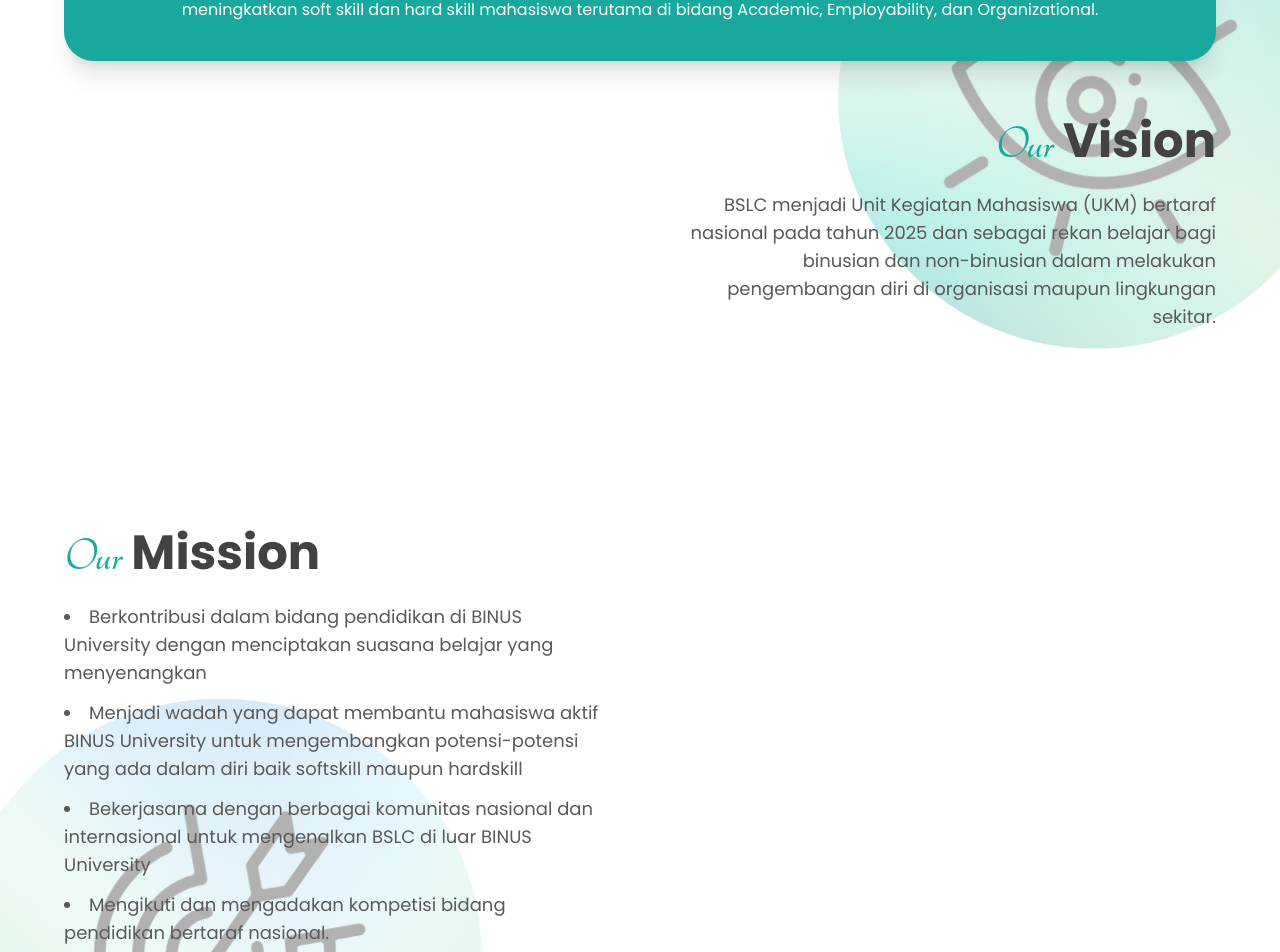
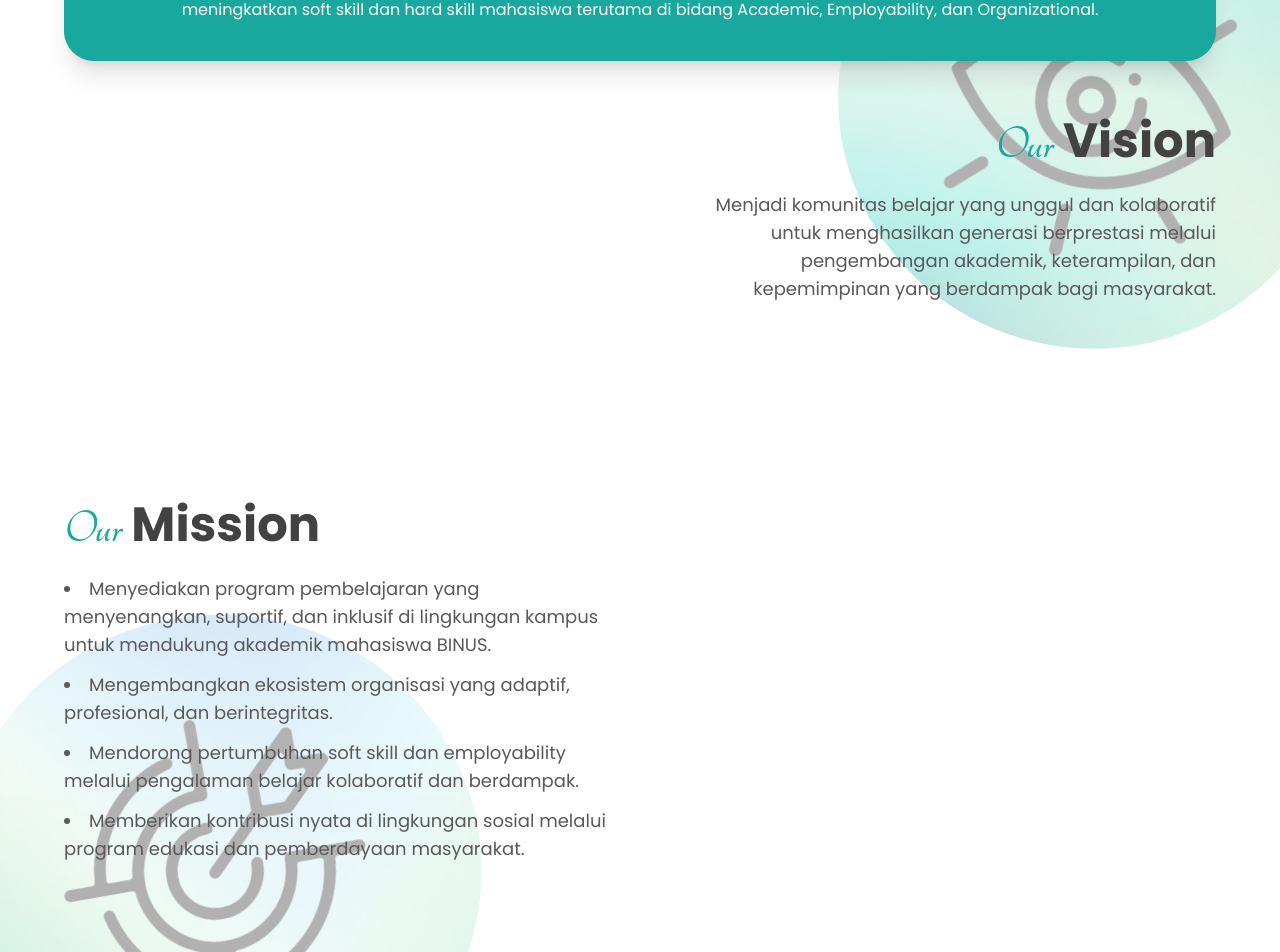
Before and after one commit to BinusStudentLearningCommunity/MainWebsite, a Next.js app in the folder frontend/: page /home in a window 1280 px wide. Shown: the part 982-1934 px from the top of the page. Built offline with nearby package versions, Linux system fonts and the light colour scheme.

Commit message:
feat: major update: home, vision and mission, and update history content

```diff
--- a/frontend/src/app/home/Hero.tsx
+++ b/frontend/src/app/home/Hero.tsx
@@ -40,7 +40,7 @@
         <p
           className={`font-light text-white text-lg md:text-xl tracking-widest uppercase ${poppins.className}`}
         >
-          BINUS STUDENT LEARNING CENTER
+          BINUS STUDENT LEARNING COMMUNITY
         </p>
 
         <h1
--- a/frontend/src/app/home/History.tsx
+++ b/frontend/src/app/home/History.tsx
@@ -17,7 +17,7 @@
 });
 
 
-type Year = '2007' | '2012' | '2014';
+type Year = '2007' | '2012' | '2025';
 
 const historyContent = {
   '2007': {
@@ -34,10 +34,10 @@
       </>
     ),
   },
-  '2014': {
+  '2025': {
     content: (
       <>
-        Konten untuk tahun 2014. Anda bisa menambahkan deskripsi yang sesuai di sini. BSLC terus berinovasi untuk memberikan dampak yang lebih besar bagi komunitas mahasiswa.
+        BSLC melakukan <strong>rekonstruksi visi dan misi</strong> sebagaimana seperti yang tertulis sekarang. BSLC juga <strong>kembali mengadakan Kelas Responsi</strong> dengan total lebih dari 2000 peserta di seluruh BINUS.
       </>
     ),
   },
@@ -45,7 +45,7 @@
 
 const History = () => {
   const [activeYear, setActiveYear] = useState<Year>('2007');
-  const years: Year[] = ['2007', '2012', '2014'];
+  const years: Year[] = ['2007', '2012', '2025'];
 
   return (
     <section className={`relative w-full text-center py-16 md:py-24 px-4 overflow-hidden bg-white ${poppins.className}`}>
--- a/frontend/src/app/home/VisionMission.tsx
+++ b/frontend/src/app/home/VisionMission.tsx
@@ -57,10 +57,10 @@
               <p
                 className={`mt-4 text-base md:text-lg text-gray-700 ${poppins.className}`}
               >
-                BSLC menjadi Unit Kegiatan Mahasiswa (UKM) bertaraf nasional
-                pada tahun 2025 dan sebagai rekan belajar bagi binusian dan
-                non-binusian dalam melakukan pengembangan diri di organisasi
-                maupun lingkungan sekitar.
+                Menjadi komunitas belajar yang unggul dan kolaboratif
+untuk menghasilkan generasi berprestasi melalui
+pengembangan akademik, keterampilan, dan
+kepemimpinan yang berdampak bagi masyarakat.
               </p>
             </div>
           </div>
@@ -81,21 +81,22 @@
                 className={`mt-4 space-y-3 text-base md:text-lg text-gray-700 list-disc list-inside ${poppins.className}`}
               >
                 <li>
-                  Berkontribusi dalam bidang pendidikan di BINUS University
-                  dengan menciptakan suasana belajar yang menyenangkan
+                  Menyediakan program pembelajaran yang
+menyenangkan, suportif, dan inklusif di lingkungan
+kampus untuk mendukung akademik mahasiswa BINUS.
                 </li>
                 <li>
-                  Menjadi wadah yang dapat membantu mahasiswa aktif BINUS
-                  University untuk mengembangkan potensi-potensi yang ada dalam
-                  diri baik softskill maupun hardskill
+                  Mengembangkan ekosistem organisasi yang adaptif,
+profesional, dan berintegritas.
                 </li>
                 <li>
-                  Bekerjasama dengan berbagai komunitas nasional dan
-                  internasional untuk mengenalkan BSLC di luar BINUS University
+                  Mendorong pertumbuhan soft skill dan employability
+melalui pengalaman belajar kolaboratif dan berdampak.
                 </li>
                 <li>
-                  Mengikuti dan mengadakan kompetisi bidang pendidikan bertaraf
-                  nasional.
+                  Memberikan kontribusi nyata di lingkungan sosial
+melalui program edukasi dan pemberdayaan
+masyarakat.
                 </li>
               </ul>
             </div>
```
